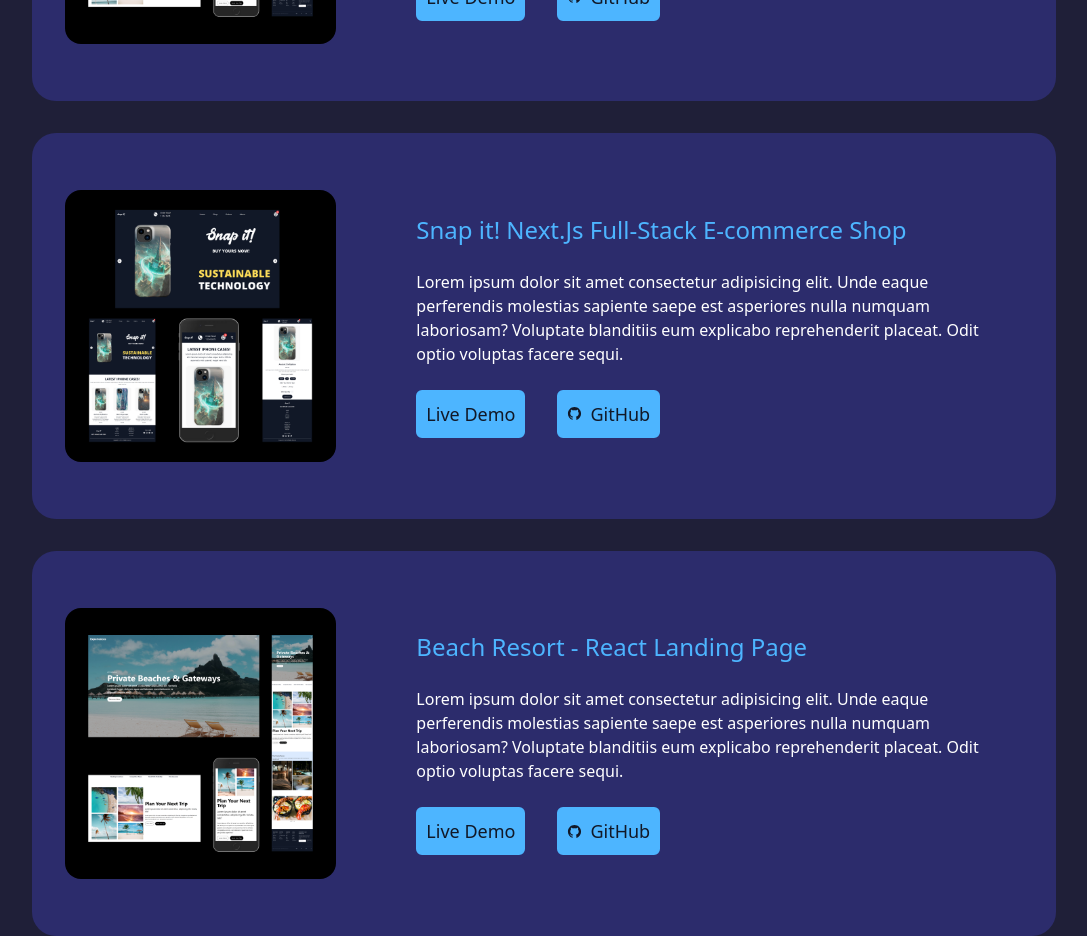
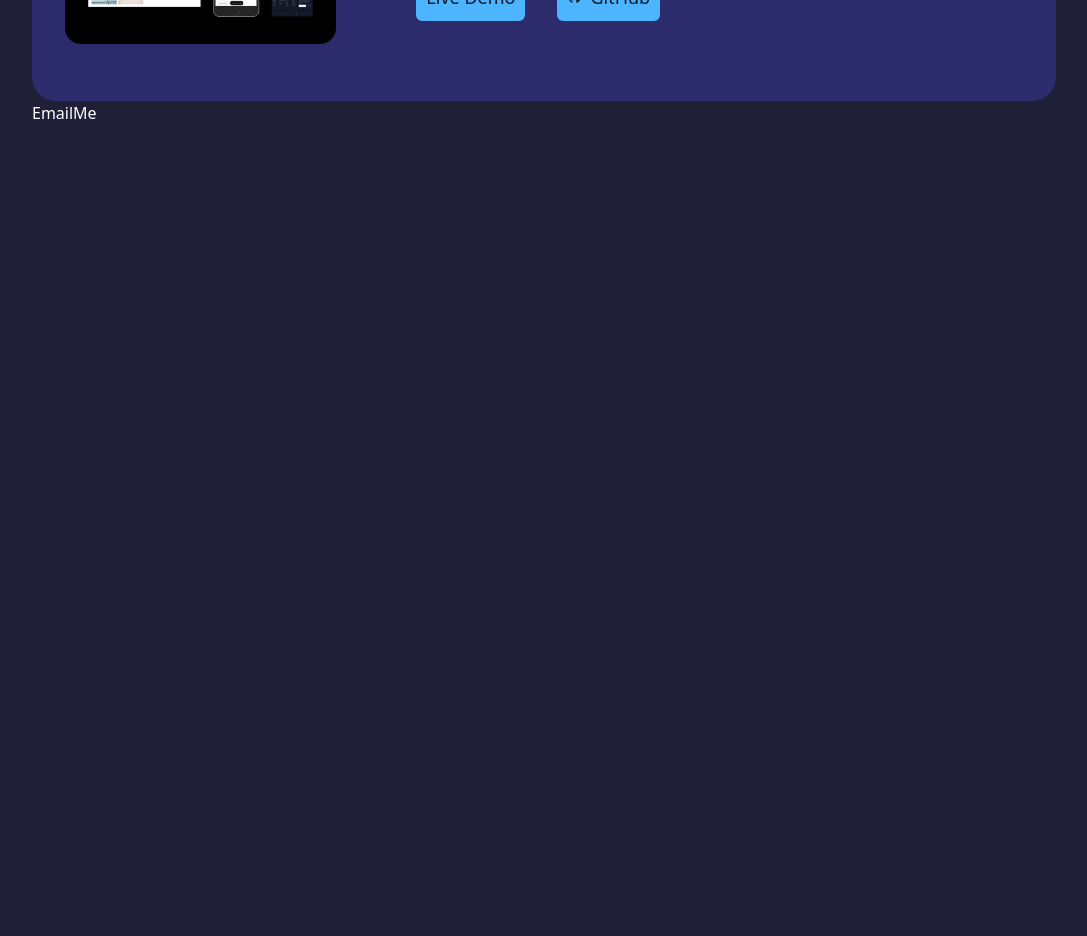
Before and after one commit to ibtesam5d/next-ibtesam-portfolio, a Next.js app: page / in a window 1280 px wide. Shown: the part 2860-3796 px from the top of the page, without its empty margins (96-1183 px from the left). After the commit the page ends 2985 px from the top, so only its background shows below. Built offline with nearby package versions, Linux system fonts and the light colour scheme.

Commit message:
Project Data Modified

```diff
--- /dev/null
+++ b/components/EmailMe.jsx
@@ -0,0 +1,9 @@
+import React from 'react'
+
+const EmailMe = () => {
+  return (
+    <div>EmailMe</div>
+  )
+}
+
+export default EmailMe
--- a/components/Projects.jsx
+++ b/components/Projects.jsx
@@ -11,8 +11,6 @@ const Projects = () => {
     <section id='projects' className='mt-[7rem] h-screen md:h-full'>
         <h2 className='font-semibold text-center text-2xl mb-8 md:text-3xl lg:text-4xl text-[#4db5ff]'>My Projects</h2>
         <div className="grid grid-cols-1 gap-8 lg:grid-cols-2 lg:gap-8 xl:gap-8 xl:grid-cols-1  ">
-
-            {/* ===== Single Project ===== */}
 
             {projectData.map((item)=>{
               const {id,title,img,desc} = item
@@ -38,8 +36,6 @@ const Projects = () => {
                 </div>
               )
             })}
-
-
         </div>
     </section>
   )
--- a/components/projectData.js
+++ b/components/projectData.js
@@ -11,16 +11,4 @@ export const data = [
     img: "/images/beach.png",
     desc: "Lorem ipsum dolor sit amet consectetur adipisicing elit. Unde eaque perferendis molestias sapiente saepe est asperiores nulla numquam laboriosam? Voluptate blanditiis eum explicabo reprehenderit placeat. Odit optio voluptas facere sequi.",
   },
-  {
-    id: 0,
-    title: "Snap it! Next.Js Full-Stack E-commerce Shop",
-    img: "/images/snap.png",
-    desc: "Lorem ipsum dolor sit amet consectetur adipisicing elit. Unde eaque perferendis molestias sapiente saepe est asperiores nulla numquam laboriosam? Voluptate blanditiis eum explicabo reprehenderit placeat. Odit optio voluptas facere sequi.",
-  },
-  {
-    id: 1,
-    title: "Beach Resort - React Landing Page",
-    img: "/images/beach.png",
-    desc: "Lorem ipsum dolor sit amet consectetur adipisicing elit. Unde eaque perferendis molestias sapiente saepe est asperiores nulla numquam laboriosam? Voluptate blanditiis eum explicabo reprehenderit placeat. Odit optio voluptas facere sequi.",
-  },
 ];
--- a/pages/index.js
+++ b/pages/index.js
@@ -5,6 +5,7 @@ import Nav from "@/components/Nav";
 import About from "@/components/About";
 import Experience from "@/components/Experience";
 import Projects from "@/components/Projects";
+import EmailMe from "@/components/EmailMe";
 
 const inter = Inter({ subsets: ["latin"] });
 
@@ -26,6 +27,7 @@ export default function Home() {
         <About />
         <Experience />
         <Projects />
+        <EmailMe />
       </main>
     </>
   );
```
